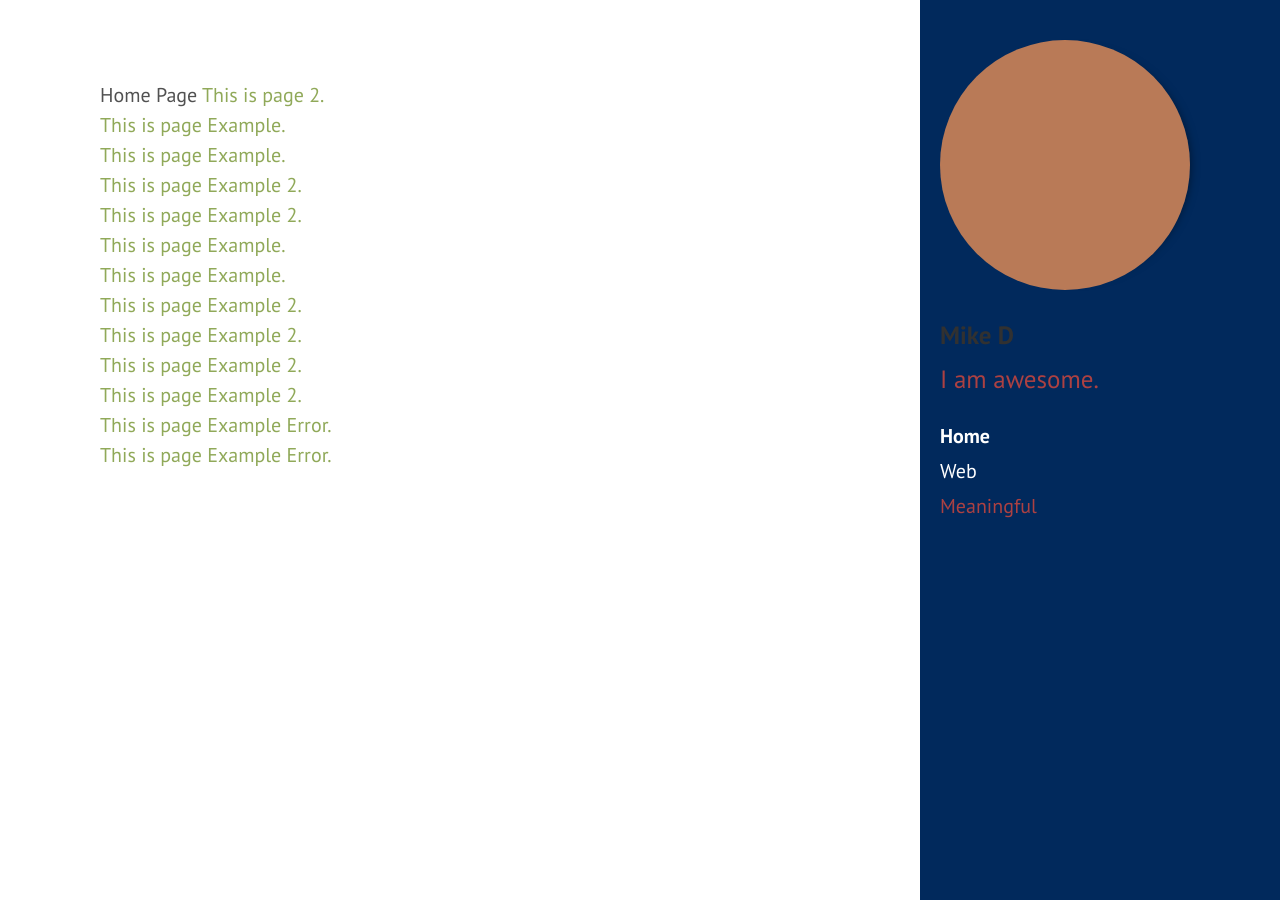
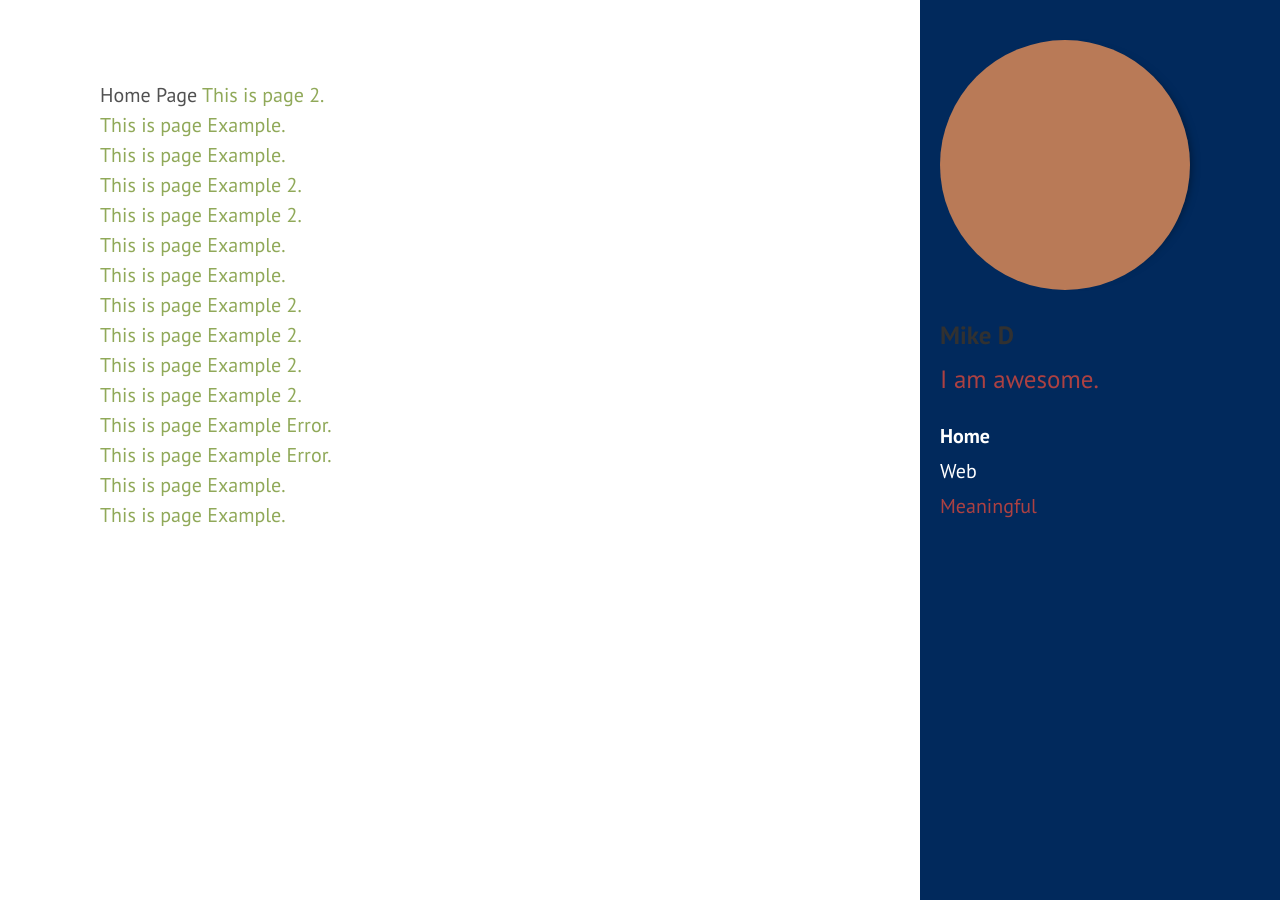
Before and after one commit to mike1d/mike1d.github.io, a Jekyll site: the page built from index.html, in a window 1280 px wide. Built offline with Jekyll 4.4.1, drawn with Linux system fonts in a browser that asks for light colours.

Commit message:
Update index.html

```diff
--- a/index.html
+++ b/index.html
@@ -21,4 +21,7 @@ Home Page
 <a href="/example/index">This is page Example 2.</a><br>
 
 <a href="example/index/">This is page Example Error.</a><br>
-<a href="/example/index/">This is page Example Error.</a>
+<a href="/example/index/">This is page Example Error.</a><br>
+
+<a href="example2">This is page Example.</a><br>
+<a href="example2/">This is page Example.</a><br>
```
